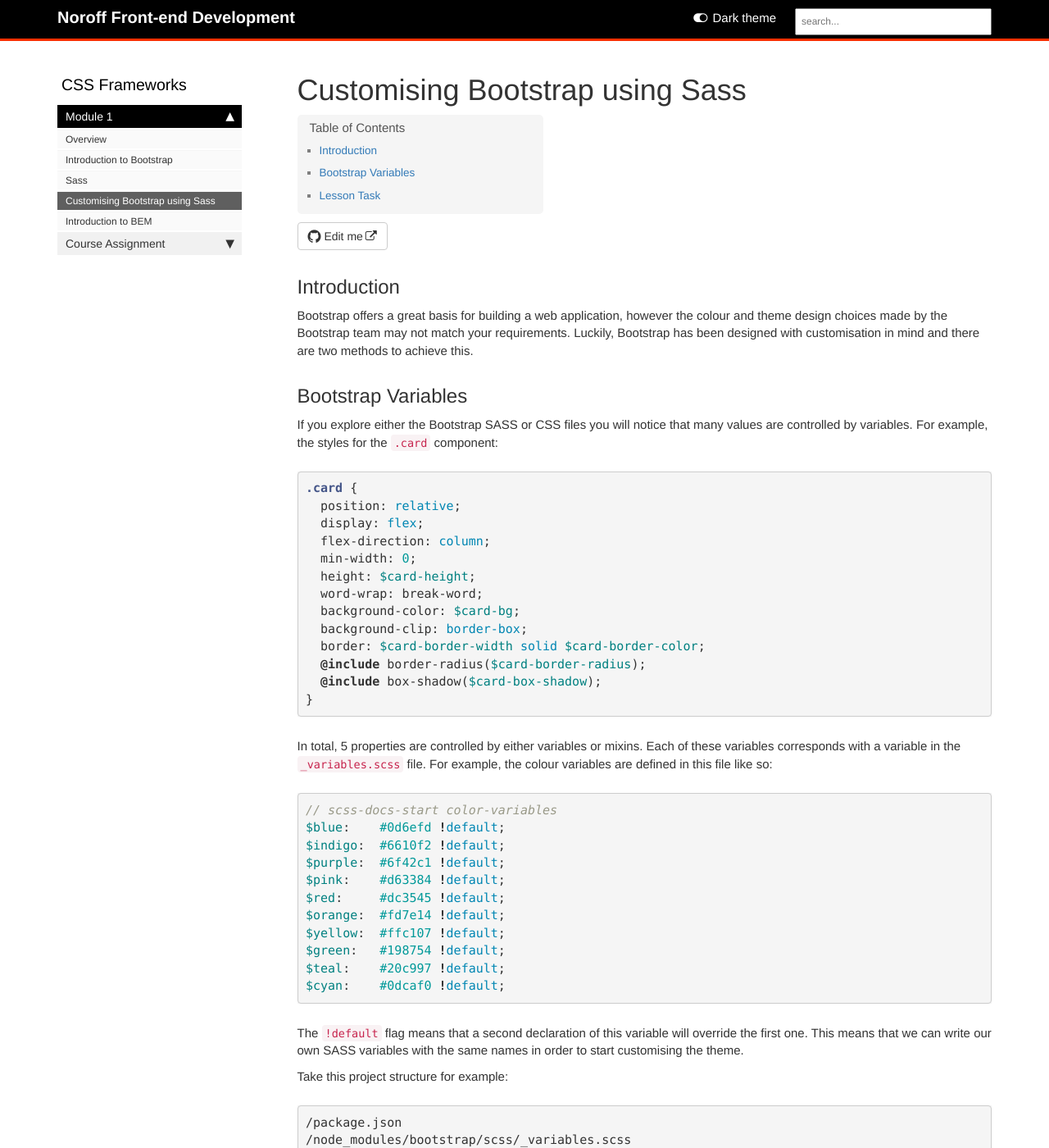
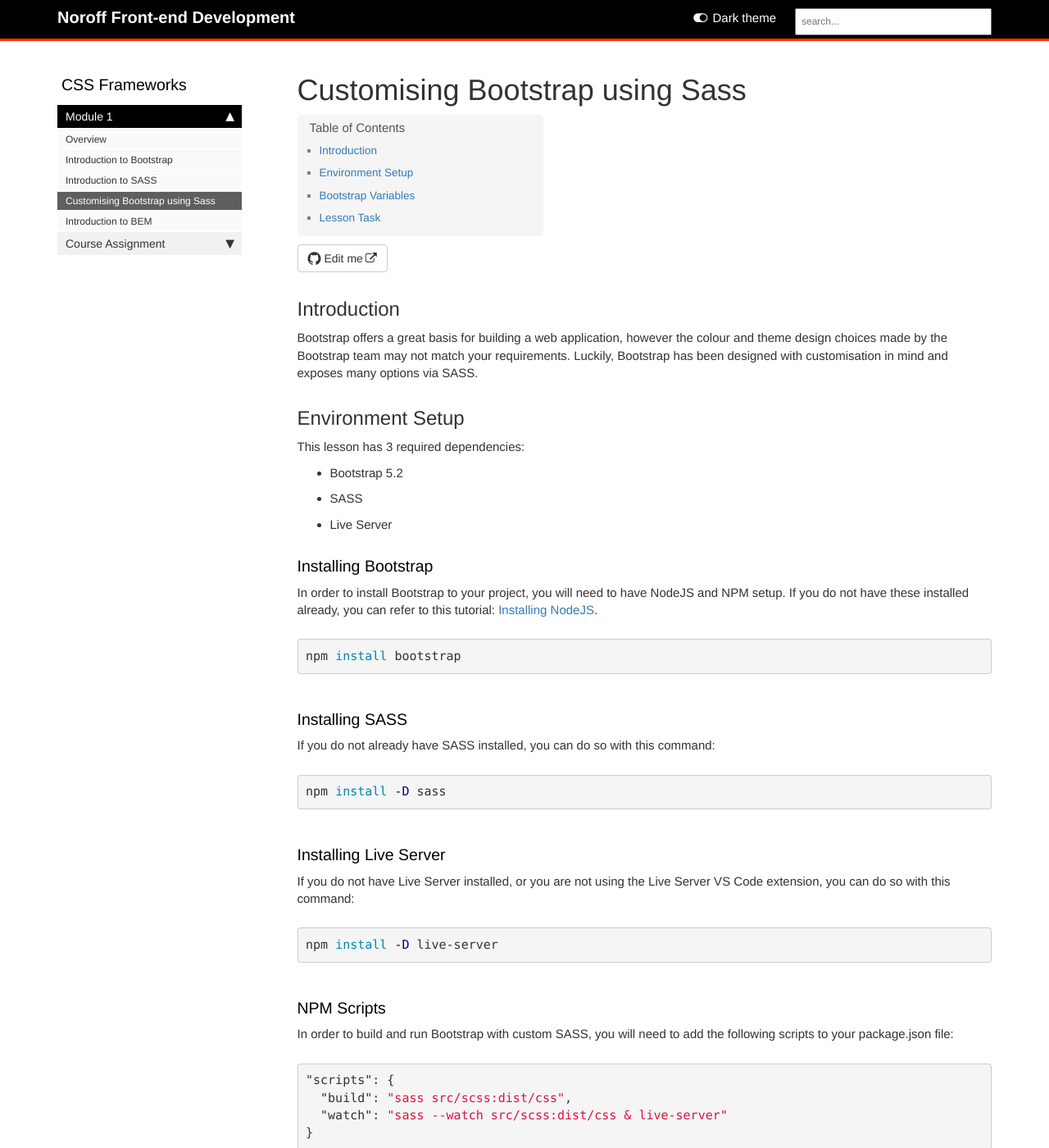
Before and after one commit to AmberBentley/content-feu, a Jekyll site: the page built from pages/css-frameworks/module-1/bootstrap-with-sass.md, in a window 1280 px wide and 1400 px high. Shown: the whole window at 82% size. Built offline with Jekyll 4.4.1, drawn with Linux system fonts in a browser that asks for light colours; comment, search, counter and statistics services are not loaded; some of the changed text lies outside the part shown.

Commit message:
Updated Bootstrap task

````diff
--- a/_data/sidebars/css-frameworks.yml
+++ b/_data/sidebars/css-frameworks.yml
@@ -17,8 +17,8 @@ entries:
             url: /css-frameworks/intro-to-bootstrap.html
             output: web, pdf
 
-          - title: Sass
-            url: /css-frameworks/sass.html
+          - title: Introduction to SASS
+            url: /css-frameworks/intro-to-sass.html
             output: web, pdf
 
           - title: Customising Bootstrap using Sass
--- a/pages/css-frameworks/module-1/bootstrap-with-sass.md
+++ b/pages/css-frameworks/module-1/bootstrap-with-sass.md
@@ -9,7 +9,50 @@ folder: css-frameworks
 
 ## Introduction
 
-Bootstrap offers a great basis for building a web application, however the colour and theme design choices made by the Bootstrap team may not match your requirements. Luckily, Bootstrap has been designed with customisation in mind and there are two methods to achieve this.
+Bootstrap offers a great basis for building a web application, however the colour and theme design choices made by the Bootstrap team may not match your requirements. Luckily, Bootstrap has been designed with customisation in mind and exposes many options via SASS.
+
+## Environment Setup
+
+This lesson has 3 required dependencies:
+
+- Bootstrap 5.2
+- SASS
+- Live Server
+
+### Installing Bootstrap
+
+In order to install Bootstrap to your project, you will need to have NodeJS and NPM setup. If you do not have these installed already, you can refer to this tutorial: [Installing NodeJS](/node/install.html).
+
+```bash
+npm install bootstrap
+```
+
+### Installing SASS
+
+If you do not already have SASS installed, you can do so with this command:
+
+```bash
+npm install -D sass
+```
+
+### Installing Live Server
+
+If you do not have Live Server installed, or you are not using the Live Server VS Code extension, you can do so with this command:
+
+```bash
+npm install -D live-server
+```
+
+### NPM Scripts
+
+In order to build and run Bootstrap with custom SASS, you will need to add the following scripts to your package.json file:
+
+```json
+"scripts": {
+  "build": "sass src/scss:dist/css",
+  "watch": "sass --watch src/scss:dist/css & live-server"
+}
+```
 
 ## Bootstrap Variables
 
@@ -74,9 +117,9 @@ $teal:    #9fffe2;
 $cyan:    #8eecff;
 ```
 
-Here we have *overridden* the default values for these colour variables. You can read more about default values here: [Default Values](https://sass-lang.com/documentation/variables#default-values).
+You can read more about default values here: [Default Values](https://sass-lang.com/documentation/variables#default-values).
 
-Inside our `src/scss/styles.scss` file we simply `@import` our custom variables before we `@import` the main Bootstrap SASS file:
+Inside our `src/scss/styles.scss` file we `@import` our custom variables before we `@import` the main Bootstrap SASS file:
 
 ```scss
 @import "variables"; /* /src/scss/_variables.scss */
@@ -106,12 +149,21 @@ To unlock the full potential of your `_variables.scss` file, take a copy of Boot
 ```scss
 @import "../../node_modules/bootstrap/scss/functions";
 ```
+
 ## Lesson Task
 
 ### Brief
 
+Using the landing page design made with SCSS in the previous lesson, implement this design using Bootstrap and SASS.
 
-### Resources
+Create a new SCSS file in the `src/scss` to house your Bootstrap customisation work, and import Bootstrap SASS from `node_modules` as described above.
 
+Override Bootstrap styles to implement your themed landing page.
 
 ### Process
+
+1. Install Bootstrap and SASS in a new project
+2. Create a new SCSS file in the `src/scss` directory
+3. Create a new SCSS variables file in the `src/scss` directory
+4. Import Bootstrap SASS from `node_modules`
+5. Implement the theme design in the SCSS file
--- a/pages/css-frameworks/module-1/sass.md
+++ b/pages/css-frameworks/module-1/intro-to-sass.md
@@ -1,9 +1,9 @@
 ---
-title: Sass
+title: Introduction to SASS
 keywords: sample
 tags: CSS Frameworks
 sidebar: css-frameworks
-permalink: css-frameworks/sass.html
+permalink: css-frameworks/intro-to-sass.html
 folder: css-frameworks
 ---
 
````
